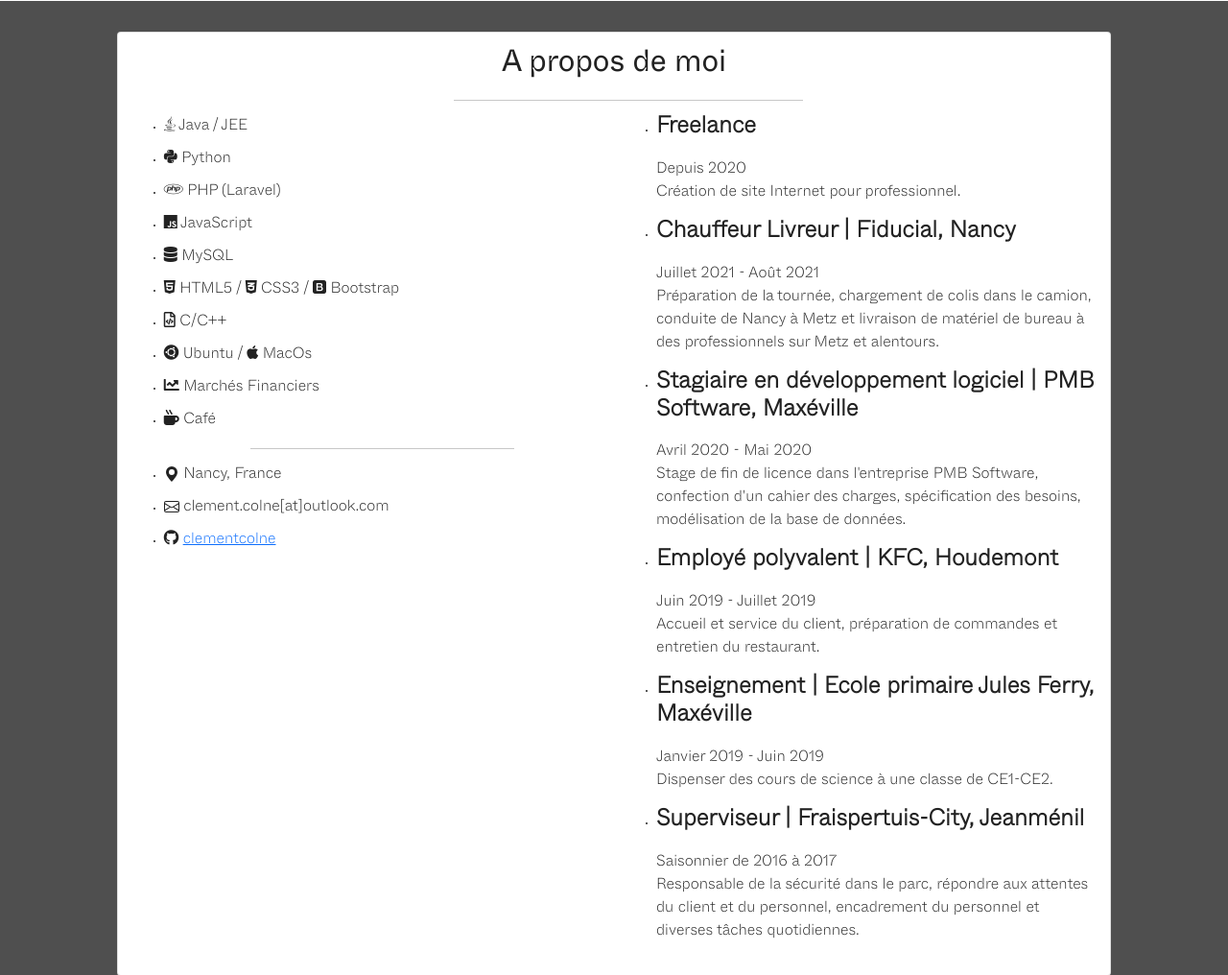
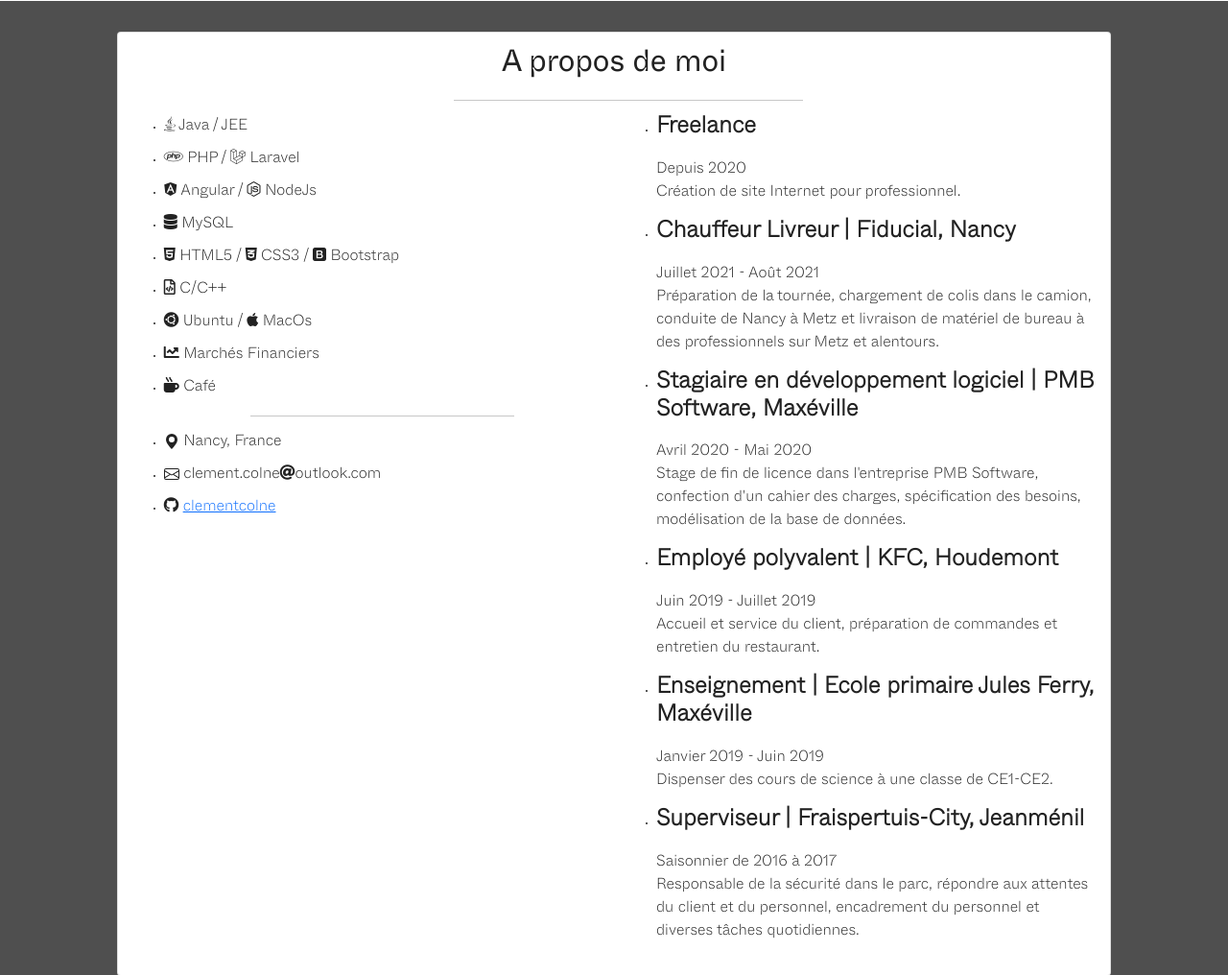
Before and after one commit to clementcolne/portfolio, a PHP site: page / in a window 1280 px wide. Shown: the part 785-1801 px from the top of the page at 96% size. Run offline with PHP 8.4, Linux system fonts and the light colour scheme.

Commit message:
remove python, javascript, add Angular, NodeJs, add icons

```diff
--- a/index.php
+++ b/index.php
@@ -47,20 +47,18 @@
                 </li>
                 <li>
                   <p class="card-text">
-                    <i class="fab fa-python"></i>
-                    Python
+                    <i class="fab fa-php"></i>
+                    PHP /
+                    <i class="fab fa-laravel"></i>
+                    Laravel
                   </p>
                 </li>
                 <li>
                   <p class="card-text">
-                    <i class="fab fa-php"></i>
-                    PHP (Laravel)
-                  </p>
-                </li>
-                <li>
-                  <p class="card-text">
-                    <i class="fab fa-js"></i>
-                    JavaScript
+                    <i class="fab fa-angular"></i>
+                    Angular /
+                    <i class="fab fa-node-js"></i>
+                    NodeJs
                   </p>
                 </li>
                 <li>
@@ -123,7 +121,7 @@
                     <svg width="1em" height="1em" viewBox="0 0 16 16" class="bi bi-envelope" fill="currentColor" xmlns="http://www.w3.org/2000/svg">
                       <path fill-rule="evenodd" d="M0 4a2 2 0 0 1 2-2h12a2 2 0 0 1 2 2v8a2 2 0 0 1-2 2H2a2 2 0 0 1-2-2V4zm2-1a1 1 0 0 0-1 1v.217l7 4.2 7-4.2V4a1 1 0 0 0-1-1H2zm13 2.383l-4.758 2.855L15 11.114v-5.73zm-.034 6.878L9.271 8.82 8 9.583 6.728 8.82l-5.694 3.44A1 1 0 0 0 2 13h12a1 1 0 0 0 .966-.739zM1 11.114l4.758-2.876L1 5.383v5.73z"/>
                     </svg>
-                    clement.colne[at]outlook.com
+                    clement.colne<i class="fas fa-at"></i>outlook.com
                   </p>
                 </li>
                 <li>
```
